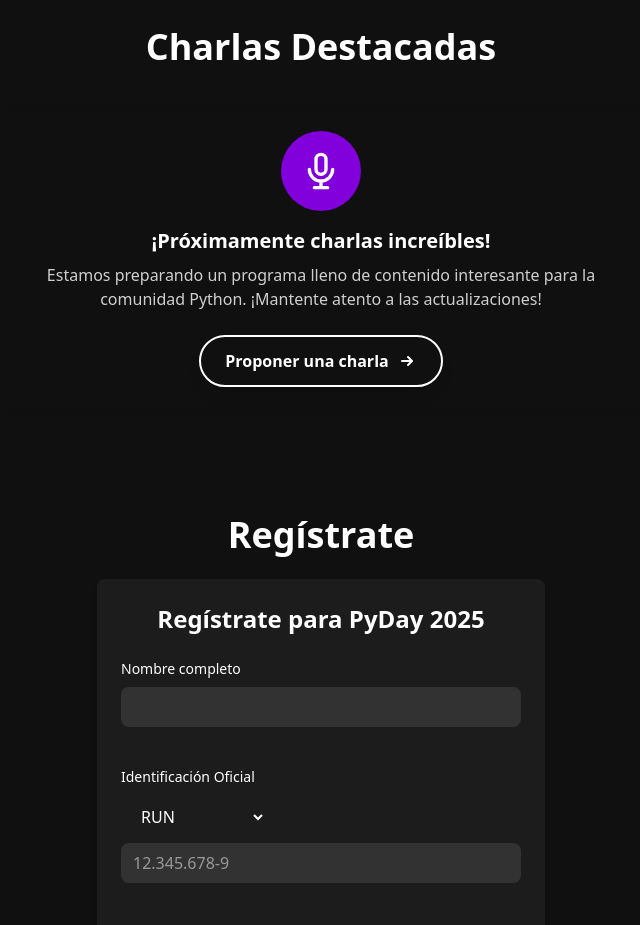
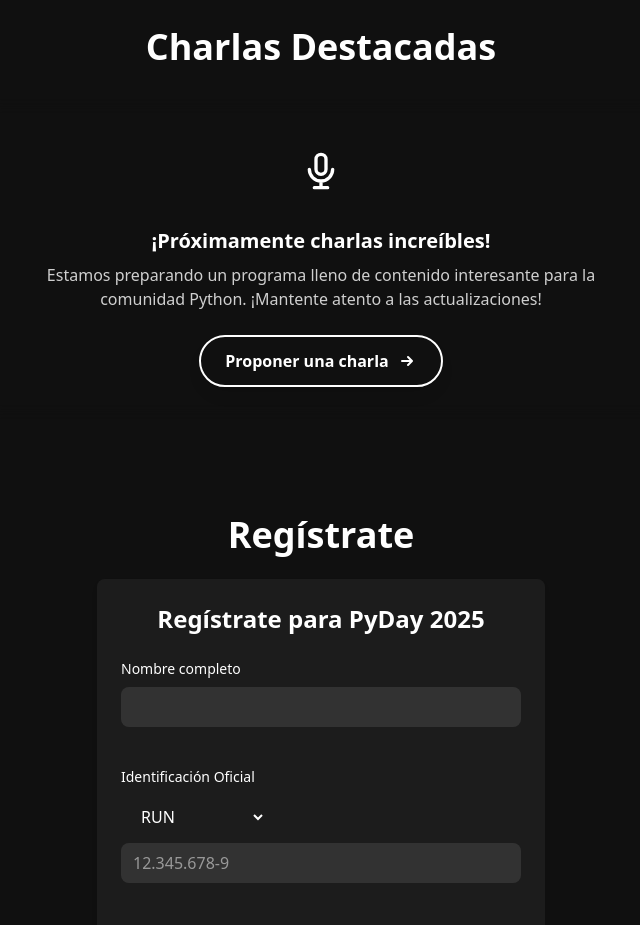
Before and after one commit to python-chile/pydaydotcl, a Next.js app: page / in a window 1280 px wide. Shown: the part 1360-2285 px from the top of the page, without its empty margins (319-959 px from the left). Built offline with nearby package versions, Linux system fonts and the light colour scheme.

Commit message:
Clean css code

```diff
--- a/src/app/layout.js
+++ b/src/app/layout.js
@@ -142,7 +142,7 @@ export default function RootLayout({ children }) {
   return (
     <html lang="es">
       <body className={`${openSans.variable} min-h-screen flex flex-col text-py-text`}>
-        <div className="fixed inset-0 -z-10 bg-py-dark gradient-bg" />
+        <div className="fixed inset-0 -z-10 gradient-bg" />
         <Header />
         <main className="flex-grow">{children}</main>
         <Footer />
--- a/src/app/page.js
+++ b/src/app/page.js
@@ -74,7 +74,7 @@ export default function Home() {
           </div>
         ) : (
           <div className="backdrop-blur-sm rounded-lg p-6 md:p-8 max-w-2xl mx-auto mt-8 text-center">
-            <div className="w-16 h-16 md:w-20 md:h-20 bg-purple-700 rounded-full flex items-center justify-center mx-auto mb-4">
+            <div className="w-16 h-16 md:w-20 md:h-20 bg-py-green rounded-full flex items-center justify-center mx-auto mb-4">
               <svg
                 xmlns="http://www.w3.org/2000/svg"
                 className="h-8 w-8 md:h-10 md:w-10"
--- a/src/app/previous-editions/page.js
+++ b/src/app/previous-editions/page.js
@@ -18,7 +18,7 @@ export default function PreviousEditionsPage() {
       <div className="space-y-24 mb-12">
         {pastEvents.map((event, index) => (
           <div key={index} className="event-card">
-            <div className="relative bg-py-dark/30 backdrop-blur-sm rounded-xl overflow-hidden shadow-xl">
+            <div className="relative backdrop-blur-sm rounded-xl overflow-hidden shadow-xl">
               {/* Se fuerza que ambos lados ocupen al menos 20rem y se centran verticalmente */}
               <div className="grid md:grid-cols-2 gap-6 items-center min-h-[20rem]">
                 {/* Imagen del evento */}
```
